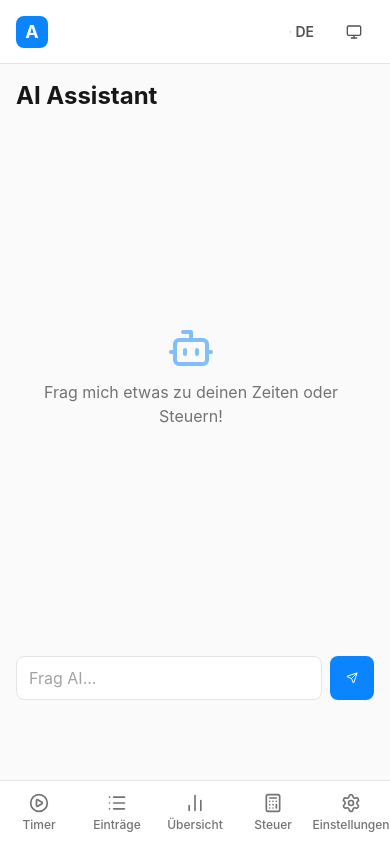
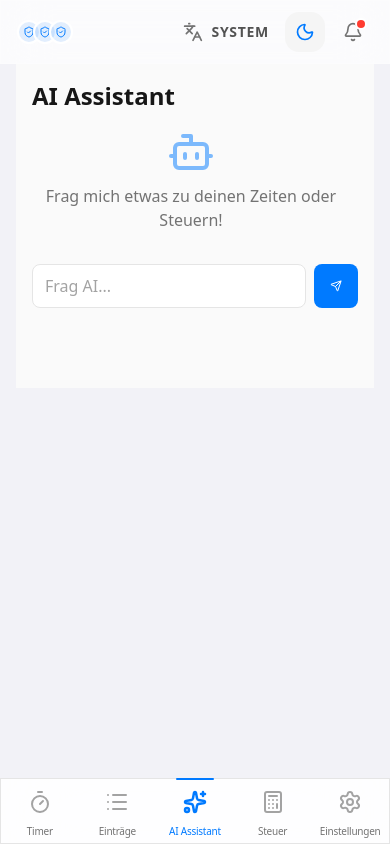
Before and after one commit to sadiq990/germancalculator, a React (Vite) app: page /ai in a window 390 px wide. Built offline with nearby package versions, Linux system fonts and the light colour scheme.

Commit message:
UI Overhaul: Premium iOS Design System + Enhanced Responsiveness

```diff
--- a/src/components/layout/AppLayout.tsx
+++ b/src/components/layout/AppLayout.tsx
@@ -6,15 +6,21 @@ import { SideNav } from './SideNav';
 
 export const AppLayout: React.FC = () => {
   return (
-    <div className="flex flex-col h-[100dvh] w-full bg-neutral-50 dark:bg-dark-bg text-neutral-900 dark:text-dark-text overflow-hidden transition-colors">
-      <Header />
-      <div className="flex flex-1 overflow-hidden relative">
-        <SideNav />
-        <main className="flex-1 h-full overflow-y-auto bg-neutral-50 dark:bg-dark-bg scroll-smooth pb-16 sm:pb-0 relative">
+    <div className="min-h-screen flex flex-col md:flex-row bg-[#F2F2F7] dark:bg-black">
+      {/* Desktop Sidebar */}
+      <SideNav />
+
+      {/* Main Content Area */}
+      <div className="flex-1 flex flex-col min-h-screen relative md:ml-64">
+        <Header />
+
+        <main className="flex-1 overflow-x-hidden pt-16 pb-24 md:pb-8 px-4 sm:px-6 lg:px-8 max-w-7xl mx-auto w-full">
           <Outlet />
         </main>
+
+        {/* Mobile View Bottom Navigation */}
+        <BottomNav />
       </div>
-      <BottomNav />
     </div>
   );
 };
--- a/src/components/layout/BottomNav.tsx
+++ b/src/components/layout/BottomNav.tsx
@@ -1,50 +1,57 @@
 import React from 'react';
-import { useLocation, useNavigate } from 'react-router-dom';
+import { NavLink, useLocation } from 'react-router-dom';
+import { motion } from 'framer-motion';
+import { Timer, List, BarChart3, Calculator, Settings, Sparkles, Share2 } from 'lucide-react';
 import { useTranslation } from '../../hooks/useTranslation';
-import { PlayCircle, List, BarChart2, Calculator, Settings } from 'lucide-react';
-import { motion } from 'framer-motion';
 
 export const BottomNav: React.FC = () => {
   const { t } = useTranslation();
   const location = useLocation();
-  const navigate = useNavigate();
 
   const navItems = [
-    { path: '/', label: t('nav.timer'), icon: PlayCircle },
-    { path: '/entries', label: t('nav.entries'), icon: List },
-    { path: '/overview', label: t('nav.overview'), icon: BarChart2 },
-    { path: '/tax', label: t('nav.tax'), icon: Calculator },
-    { path: '/settings', label: t('nav.settings'), icon: Settings },
+    { path: '/', icon: Timer, label: t('nav.timer') },
+    { path: '/entries', icon: List, label: t('nav.entries') },
+    { path: '/ai', icon: Sparkles, label: t('nav.ai'), highlight: true },
+    { path: '/tax', icon: Calculator, label: t('nav.tax') },
+    { path: '/settings', icon: Settings, label: t('nav.settings') },
   ];
 
   return (
-    <nav className="sm:hidden fixed bottom-0 left-0 right-0 h-16 bg-white dark:bg-dark-surface border-t border-neutral-200 dark:border-dark-border z-40 pb-safe">
-      <ul className="flex h-full text-xs font-medium">
+    <nav className="md:hidden fixed bottom-0 left-0 right-0 glass-heavy z-50 border-t border-neutral-200 dark:border-ios-dark-4 safe-padding-b">
+      <div className="flex justify-around items-center h-16">
         {navItems.map((item) => {
-          const isActive = location.pathname === item.path || (item.path !== '/' && location.pathname.startsWith(item.path));
           const Icon = item.icon;
+          const isActive = location.pathname === item.path;
 
           return (
-            <li key={item.path} className="flex-1">
-              <button
-                onClick={() => navigate(item.path)}
-                className={`w-full h-full flex flex-col items-center justify-center gap-1 transition-colors relative
-                  ${isActive ? 'text-primary' : 'text-neutral-500 hover:text-neutral-900 dark:text-dark-text-secondary dark:hover:text-dark-text'}
-                `}
-              >
-                {isActive && (
-                  <motion.div
-                    layoutId="bottomNavIndicator"
-                    className="absolute top-0 left-1/4 right-1/4 h-0.5 bg-primary"
-                  />
-                )}
-                <Icon className={`w-5 h-5 ${isActive ? 'fill-primary/20' : ''}`} />
-                <span>{item.label}</span>
-              </button>
-            </li>
+            <NavLink
+              key={item.path}
+              to={item.path}
+              className="relative flex flex-col items-center justify-center w-full h-full gap-1 active:scale-95 transition-transform"
+            >
+              <div className={`
+                p-1.5 rounded-full transition-all
+                ${isActive ? 'text-ios-blue' : 'text-neutral-400 dark:text-neutral-500'}
+                ${item.highlight && !isActive ? 'bg-ios-blue/10 text-ios-blue' : ''}
+              `}>
+                <Icon size={24} strokeWidth={isActive ? 2.5 : 2} />
+              </div>
+              <span className={`
+                text-[10px] font-medium tracking-tight
+                ${isActive ? 'text-ios-blue' : 'text-neutral-500'}
+              `}>
+                {item.label}
+              </span>
+              {isActive && (
+                <motion.div
+                  layoutId="bottomTab"
+                  className="absolute -top-[1px] left-1/4 right-1/4 h-[2px] bg-ios-blue rounded-full"
+                />
+              )}
+            </NavLink>
           );
         })}
-      </ul>
+      </div>
     </nav>
   );
 };
--- a/src/components/layout/Header.tsx
+++ b/src/components/layout/Header.tsx
@@ -1,53 +1,64 @@
 import React from 'react';
+import { motion } from 'framer-motion';
+import { Moon, Sun, Languages, Bell, ShieldCheck } from 'lucide-react';
+import { useThemeStore } from '../../store/useThemeStore';
+import { useLanguageStore } from '../../store/useLanguageStore';
 import { useTranslation } from '../../hooks/useTranslation';
-import { useTheme } from '../../hooks/useTheme';
-import { Button } from '../ui/Button';
-import { Moon, Sun, Monitor, Globe } from 'lucide-react';
-import { useLanguageStore } from '../../store/useLanguageStore';
 
 export const Header: React.FC = () => {
-  const { theme, setTheme } = useTheme();
-  const { currentLanguage } = useTranslation();
-  const setLanguage = useLanguageStore(state => state.setLanguage);
+  const { theme, toggleTheme } = useThemeStore();
+  const { language, setLanguage } = useLanguageStore();
+  const { t } = useTranslation();
 
-  const toggleTheme = () => {
-    if (theme === 'light') setTheme('dark');
-    else if (theme === 'dark') setTheme('system');
-    else setTheme('light');
-  };
-
-  const getThemeIcon = () => {
-    if (theme === 'light') return <Sun className="w-5 h-5" />;
-    if (theme === 'dark') return <Moon className="w-5 h-5" />;
-    return <Monitor className="w-5 h-5" />;
-  };
-
-  const nextLang = () => {
+  const toggleLang = () => {
     const langs = ['de', 'en', 'tr', 'fr', 'it'] as const;
-    const currentIdx = langs.indexOf(currentLanguage as any);
-    const nextIdx = currentIdx === -1 ? 0 : (currentIdx + 1) % langs.length;
+    const currentIdx = langs.indexOf(language as any);
+    const nextIdx = (currentIdx + 1) % langs.length;
     setLanguage(langs[nextIdx] as any);
   };
 
   return (
-    <header className="h-16 shrink-0 flex items-center justify-between px-4 bg-white dark:bg-dark-surface border-b border-neutral-200 dark:border-dark-border sticky top-0 z-30 transition-colors">
+    <header className="fixed top-0 left-0 right-0 md:left-64 h-16 glass z-40 px-4 sm:px-8 border-b dark:border-ios-dark-4 flex items-center justify-between">
       <div className="flex items-center gap-2">
-        <div className="w-8 h-8 rounded-lg bg-primary flex items-center justify-center">
-          <span className="text-white font-bold text-lg leading-none">A</span>
+        <div className="flex -space-x-2">
+          {[1,2,3].map(i => (
+            <div key={i} className="w-6 h-6 rounded-full border-2 border-white dark:border-ios-dark-5 bg-ios-blue/10 flex items-center justify-center">
+               <ShieldCheck size={12} className="text-ios-blue" />
+            </div>
+          ))}
         </div>
-        <span className="font-semibold text-lg text-neutral-900 dark:text-dark-text hidden sm:block">
-          atWork Clone
+        <span className="hidden sm:inline text-xs font-semibold text-neutral-400 dark:text-ios-gray-1">
+          {t('common.secure_data', 'Local & Encrypted')}
         </span>
       </div>
 
-      <div className="flex items-center gap-2">
-        <Button variant="ghost" size="sm" onClick={nextLang} className="uppercase font-semibold w-12" title="Switch Language">
-          <Globe className="w-4 h-4 mr-1" />
-          {currentLanguage !== 'system' ? currentLanguage : 'DE'}
-        </Button>
-        <Button variant="ghost" size="sm" onClick={toggleTheme} title="Toggle Theme" className="w-10 px-0">
-          {getThemeIcon()}
-        </Button>
+      <div className="flex items-center gap-2 sm:gap-4">
+        {/* Language Toggle */}
+        <button
+          onClick={toggleLang}
+          className="p-2 rounded-ios-md hover:bg-neutral-100 dark:hover:bg-ios-dark-4 group flex items-center gap-2"
+        >
+          <Languages size={20} className="text-neutral-500 dark:text-ios-gray-1 group-hover:text-ios-blue" />
+          <span className="text-sm font-bold uppercase tracking-wider text-neutral-600 dark:text-ios-gray-2 group-hover:text-ios-blue">
+            {language}
+          </span>
+        </button>
+
+        {/* Theme Toggle */}
+        <motion.button
+          whileHover={{ rotate: 15 }}
+          whileTap={{ scale: 0.9 }}
+          onClick={toggleTheme}
+          className="p-2.5 rounded-ios-md bg-neutral-100 dark:bg-ios-dark-4 text-ios-blue hover:shadow-ios transition-all"
+        >
+          {theme === 'dark' ? <Sun size={20} /> : <Moon size={20} />}
+        </motion.button>
+
+        {/* Notification Mockup */}
+        <button className="relative p-2.5 rounded-ios-md hover:bg-neutral-100 dark:hover:bg-ios-dark-4 transition-all">
+          <Bell size={20} className="text-neutral-500 dark:text-ios-gray-1" />
+          <span className="absolute top-2 right-2 w-2 h-2 bg-ios-red rounded-full ring-2 ring-white dark:ring-ios-dark-4" />
+        </button>
       </div>
     </header>
   );
--- a/src/components/layout/SideNav.tsx
+++ b/src/components/layout/SideNav.tsx
@@ -1,54 +1,72 @@
 import React from 'react';
-import { useLocation, useNavigate } from 'react-router-dom';
+import { NavLink, useLocation } from 'react-router-dom';
+import { motion } from 'framer-motion';
+import { Timer, List, BarChart3, Calculator, Settings, Sparkles, Share2, LogOut } from 'lucide-react';
 import { useTranslation } from '../../hooks/useTranslation';
-import { PlayCircle, List, BarChart2, Calculator, Download, Settings, Bot } from 'lucide-react';
-import { motion } from 'framer-motion';
 
 export const SideNav: React.FC = () => {
   const { t } = useTranslation();
   const location = useLocation();
-  const navigate = useNavigate();
 
   const navItems = [
-    { path: '/', label: t('nav.timer'), icon: PlayCircle },
-    { path: '/entries', label: t('nav.entries'), icon: List },
-    { path: '/overview', label: t('nav.overview'), icon: BarChart2 },
-    { path: '/tax', label: t('nav.tax'), icon: Calculator },
-    { path: '/export', label: t('nav.export'), icon: Download },
-    { path: '/ai', label: t('nav.ai'), icon: Bot },
-    { path: '/settings', label: t('nav.settings'), icon: Settings },
+    { path: '/', icon: Timer, label: t('nav.timer') },
+    { path: '/entries', icon: List, label: t('nav.entries') },
+    { path: '/overview', icon: BarChart3, label: t('nav.overview') },
+    { path: '/tax', icon: Calculator, label: t('nav.tax') },
+    { path: '/ai', icon: Sparkles, label: t('nav.ai'), premium: true },
+    { path: '/export', icon: Share2, label: t('nav.export') },
+    { path: '/settings', icon: Settings, label: t('nav.settings') },
   ];
 
   return (
-    <nav className="hidden sm:flex flex-col w-64 bg-white dark:bg-dark-surface border-r border-neutral-200 dark:border-dark-border h-full overflow-y-auto z-20 transition-colors">
-      <ul className="flex flex-col gap-2 p-4">
+    <aside className="hidden md:flex flex-col w-64 h-screen fixed left-0 top-0 glass border-r dark:border-ios-dark-4 z-50">
+      <div className="flex items-center gap-3 px-6 h-20">
+        <div className="w-10 h-10 bg-ios-blue rounded-ios-md flex items-center justify-center shadow-ios">
+          <Sparkles className="text-white" size={24} />
+        </div>
+        <h1 className="font-bold text-xl tracking-tight dark:text-white">Standly</h1>
+      </div>
+
+      <nav className="flex-1 px-4 py-6 space-y-1">
         {navItems.map((item) => {
-          const isActive = location.pathname === item.path || (item.path !== '/' && location.pathname.startsWith(item.path));
           const Icon = item.icon;
+          const isActive = location.pathname === item.path;
 
           return (
-            <li key={item.path}>
-              <button
-                onClick={() => navigate(item.path)}
-                className={`w-full flex items-center gap-3 px-4 py-3 rounded-lg text-sm font-medium transition-colors relative
-                  ${isActive
-                    ? 'text-primary bg-primary/10 dark:bg-primary/20'
-                    : 'text-neutral-600 hover:bg-neutral-100 dark:text-dark-text-secondary dark:hover:bg-dark-border dark:hover:text-dark-text'}
-                `}
-              >
-                {isActive && (
-                  <motion.div
-                    layoutId="sideNavIndicator"
-                    className="absolute left-0 top-2 bottom-2 w-1 bg-primary rounded-r"
-                  />
-                )}
-                <Icon className={`w-5 h-5 ${isActive ? 'fill-primary/20' : ''}`} />
-                {item.label}
-              </button>
-            </li>
+            <NavLink
+              key={item.path}
+              to={item.path}
+              className={`
+                group relative flex items-center gap-3 px-4 py-3 rounded-ios-md text-sm font-medium transition-all
+                ${isActive
+                  ? 'bg-ios-blue text-white shadow-ios'
+                  : 'text-neutral-500 hover:bg-neutral-100 dark:hover:bg-ios-dark-4'
+                }
+              `}
+            >
+              <Icon size={20} strokeWidth={isActive ? 2.5 : 2} />
+              <span>{item.label}</span>
+              {item.premium && !isActive && (
+                <span className="ml-auto px-1.5 py-0.5 rounded-full bg-ios-purple/10 text-ios-purple text-[10px] font-bold uppercase tracking-wider">
+                  Pro
+                </span>
+              )}
+            </NavLink>
           );
         })}
-      </ul>
-    </nav>
+      </nav>
+
+      <div className="p-6 border-t dark:border-ios-dark-4">
+        <div className="flex items-center gap-3 p-3 rounded-ios-md bg-neutral-100 dark:bg-ios-dark-4">
+          <div className="w-8 h-8 rounded-full bg-ios-orange flex items-center justify-center text-white text-xs font-bold">
+            JD
+          </div>
+          <div className="flex-1 min-w-0">
+            <p className="text-sm font-semibold truncate dark:text-white">John Doe</p>
+            <p className="text-[10px] text-neutral-500 truncate">Premium Member</p>
+          </div>
+        </div>
+      </div>
+    </aside>
   );
 };
--- a/src/components/timer/TimerScreen.tsx
+++ b/src/components/timer/TimerScreen.tsx
@@ -1,75 +1,78 @@
-import React from 'react';
-import { PageTransition } from '../layout/PageTransition';
+import React, { useState, useEffect } from 'react';
+import { Play, Pause, Square, Clock, Plus, Zap } from 'lucide-react';
+import { useTimerStore } from '../../store/useTimerStore';
+import { useTranslation } from '../../hooks/useTranslation';
 import { TimerDisplay } from './TimerDisplay';
 import { TimerButton } from './TimerButton';
 import { QuickKundeSelect } from './QuickKundeSelect';
 import { ActiveEntry } from './ActiveEntry';
-import { useTimer } from '../../hooks/useTimer';
-import { useTranslation } from '../../hooks/useTranslation';
-import { useTimerStore } from '../../store/useTimerStore';
+import { motion, AnimatePresence } from 'framer-motion';
+import { Button } from '../ui/Button';
+import { Card } from '../ui/Card';
 
 export const TimerScreen: React.FC = () => {
-  const timer = useTimer();
   const { t } = useTranslation();
-
-  const handleToggle = () => {
-    if (timer.isActive) {
-      timer.stopAndSave();
-    } else {
-      timer.startTimer(timer.currentKundeId);
-    }
-  };
-
-  const handlePauseResume = () => {
-    if (timer.isPaused) {
-      timer.resumeTimer();
-    } else {
-      timer.pauseTimer();
-    }
-  };
+  const { status, startTime, elapsedTime, startTimer, stopTimer, pauseTimer, resumeTimer } = useTimerStore();
 
   return (
-    <PageTransition>
-      <div className="flex flex-col items-center justify-center min-h-[calc(100vh-8rem)] p-4">
+    <motion.div
+      initial={{ opacity: 0, y: 10 }}
+      animate={{ opacity: 1, y: 0 }}
+      className="flex flex-col gap-8 max-w-2xl mx-auto w-full py-4"
+    >
+      {/* Visual Header */}
+      <div className="flex flex-col gap-1 px-4">
+        <h1 className="text-3xl font-extrabold tracking-tight text-neutral-900 dark:text-white sm:text-4xl">
+          {t('timer.title', 'Working Time')}
+        </h1>
+        <p className="text-neutral-500 dark:text-ios-gray-2 text-lg">
+          {status === 'running' ? t('timer.status_running', 'Session is active') : t('timer.status_idle', 'Ready to start tracking')}
+        </p>
+      </div>
+
+      {/* Main Timer Display */}
+      <Card className="p-8 sm:p-12 relative overflow-hidden flex flex-col items-center justify-center gap-10 shadow-ios-hover glass-heavy rounded-ios-xl border-none">
+        {/* Animated Background Pulse */}
+        <AnimatePresence>
+          {status === 'running' && (
+            <motion.div
+              initial={{ scale: 0.8, opacity: 0 }}
+              animate={{ scale: 1.5, opacity: 0.05 }}
+              exit={{ opacity: 0 }}
+              transition={{ repeat: Infinity, duration: 3, ease: "easeOut" }}
+              className="absolute inset-0 bg-ios-blue rounded-full pointer-events-none"
+            />
+          )}
+        </AnimatePresence>
 
         <TimerDisplay
-          isActive={timer.isActive}
-          isPaused={timer.isPaused}
-          startTime={timer.startTime}
-          totalPausedMs={timer.totalPausedMs}
+          elapsedTime={elapsedTime}
+          status={status}
+          className="text-7xl sm:text-8xl font-mono font-semibold tracking-tight text-ios-blue group-hover:scale-105 transition-transform"
         />
 
-        <div className="text-sm text-neutral-500 dark:text-dark-text-secondary text-center max-w-xs mb-8">
-          {timer.isActive
-            ? timer.isPaused
-                ? t('timer.pause')
-                : t('timer.active_shift')
-            : t('timer.no_running_timer')
-          }
+        <div className="w-full flex justify-center items-center scale-110 sm:scale-125 py-4">
+          <TimerButton />
         </div>
+      </Card>
 
-        <QuickKundeSelect
-          value={timer.currentKundeId}
-          onChange={(val) => {
-            useTimerStore.setState({ currentKundeId: val });
-          }}
-          disabled={timer.isActive}
-        />
+      {/* Action Grid */}
+      <div className="grid grid-cols-1 sm:grid-cols-2 gap-4 px-2">
+        <ActiveEntry />
+        <QuickKundeSelect />
+      </div>
 
-        <TimerButton
-          isActive={timer.isActive}
-          onToggle={handleToggle}
-        />
-
-        <div className="w-full max-w-sm">
-          <ActiveEntry
-            isActive={timer.isActive}
-            isPaused={timer.isPaused}
-            onPauseResume={handlePauseResume}
-          />
-        </div>
-
+      {/* Quick Actions */}
+      <div className="flex justify-center gap-4 mt-4">
+        <Button variant="ghost" className="rounded-full px-6 py-3 bg-white dark:bg-ios-dark-4 shadow-sm flex items-center gap-2 text-sm font-semibold">
+          <Plus size={18} />
+          {t('timer.manual_entry', 'Manual Entry')}
+        </Button>
+        <Button variant="ghost" className="rounded-full px-6 py-3 bg-ios-blue/10 text-ios-blue shadow-none flex items-center gap-2 text-sm font-semibold">
+          <Zap size={18} />
+          {t('timer.quick_start', 'Quick Start')}
+        </Button>
       </div>
-    </PageTransition>
+    </motion.div>
   );
 };
--- a/src/index.css
+++ b/src/index.css
@@ -1,36 +1,54 @@
+@import url('https://fonts.googleapis.com/css2?family=Inter:wght@400;500;600;700&family=JetBrains+Mono:wght@400;500;600&display=swap');
+
 @tailwind base;
 @tailwind components;
 @tailwind utilities;
 
 :root {
-  --primary: 10, 132, 255;
-  --secondary: 100, 210, 255;
-  --success: 48, 209, 88;
-  --danger: 255, 69, 58;
-  --warning: 255, 159, 10;
-
-  --bg-light: 242, 242, 247;
-  --bg-dark: 28, 28, 30;
-
-  --surface-light: 255, 255, 255;
-  --surface-dark: 44, 44, 46;
+  --ios-blue: #007AFF;
+  --safe-top: env(safe-area-inset-top);
+  --safe-bottom: env(safe-area-inset-bottom);
 }
 
 @layer base {
   body {
-    @apply antialiased text-neutral-900 bg-neutral-50;
+    @apply antialiased text-neutral-900 bg-[#F2F2F7] selection:bg-ios-blue/30 font-sans;
+    -webkit-tap-highlight-color: transparent;
   }
 
   .dark body {
-    @apply text-white bg-dark-bg;
+    @apply text-white bg-black;
   }
 }
 
-/* Custom Hide Scrollbar */
-.no-scrollbar::-webkit-scrollbar {
-  display: none;
+@layer components {
+  .glass {
+    @apply bg-white/70 dark:bg-dark-surface/70 backdrop-blur-xl border border-white/20 dark:border-white/10;
+  }
+
+  .glass-heavy {
+    @apply bg-white/90 dark:bg-dark-surface/90 backdrop-blur-2xl border border-white/30 dark:border-white/10;
+  }
+
+  .ios-card {
+    @apply bg-white dark:bg-ios-dark-5 rounded-ios-lg shadow-ios border-none;
+  }
+
+  .no-scrollbar::-webkit-scrollbar {
+    display: none;
+  }
+
+  .safe-padding-b {
+    padding-bottom: env(safe-area-inset-bottom);
+  }
 }
-.no-scrollbar {
-  -ms-overflow-style: none;
-  scrollbar-width: none;
+
+/* Smooth Transitions */
+* {
+  @apply transition-colors duration-200;
 }
+
+/* Custom Overrides */
+input, select, button {
+  @apply focus:outline-none focus:ring-2 focus:ring-ios-blue/50;
+}
--- a/tailwind.config.js
+++ b/tailwind.config.js
@@ -8,38 +8,62 @@ export default {
   theme: {
     extend: {
       colors: {
-        primary: {
-          DEFAULT: '#0A84FF',
-          dark: '#007AFF',
+        ios: {
+          blue: '#007AFF',
+          green: '#34C759',
+          indigo: '#5856D6',
+          orange: '#FF9500',
+          pink: '#FF2D55',
+          purple: '#AF52DE',
+          red: '#FF3B30',
+          teal: '#5AC8FA',
+          yellow: '#FFCC00',
+          gray: {
+            1: '#8E8E93',
+            2: '#AEAEB2',
+            3: '#C7C7CC',
+            4: '#D1D1D6',
+            5: '#E5E5EA',
+            6: '#F2F2F7',
+          },
+          dark: {
+            1: '#8E8E93',
+            2: '#636366',
+            3: '#48484A',
+            4: '#3A3A3C',
+            5: '#2C2C2E',
+            6: '#1C1C1E',
+          }
         },
-        secondary: {
-          DEFAULT: '#64D2FF',
-          dark: '#5AC8FA',
-        },
-        success: {
-          DEFAULT: '#30D158',
-          dark: '#34C759',
-        },
-        danger: {
-          DEFAULT: '#FF453A',
-          dark: '#FF3B30',
-        },
-        warning: {
-          DEFAULT: '#FF9F0A',
-          dark: '#FF9500',
-        },
+        primary: '#007AFF',
         dark: {
-          bg: '#1C1C1E',
-          surface: '#2C2C2E',
-          border: '#3A3A3C',
-          text: '#FFFFFF',
-          'text-secondary': '#8E8E93',
+          bg: '#000000',
+          surface: '#1C1C1E',
+          card: '#2C2C2E',
+          border: '#38383A',
         }
       },
-      fontFamily: {
-        sans: ['Inter', 'sans-serif'],
-        mono: ['JetBrains Mono', 'monospace'],
+      borderRadius: {
+        'ios-sm': '10px',
+        'ios-md': '14px',
+        'ios-lg': '20px',
+        'ios-xl': '24px',
       },
+      boxShadow: {
+        'ios': '0 4px 12px rgba(0, 0, 0, 0.08)',
+        'ios-hover': '0 8px 24px rgba(0, 0, 0, 0.12)',
+        'ios-glass': '0 8px 32px 0 rgba(31, 38, 135, 0.37)',
+      },
+      animation: {
+        'ios-pulse': 'pulse 2s cubic-bezier(0.4, 0, 0.6, 1) infinite',
+        'float': 'float 3s ease-in-out infinite',
+      },
+      keyframes: {
+        float: {
+          '0%, 100%': { transform: 'translateY(0)' },
+          '50%': { transform: 'translateY(-5px)' },
+        }
+      }
     },
   },
   plugins: [],
```
Also changed, not shown: src/components/tax/TaxResultCard.tsx (+79 -21 lines), src/components/timer/TimerButton.tsx (+55 -34 lines).
